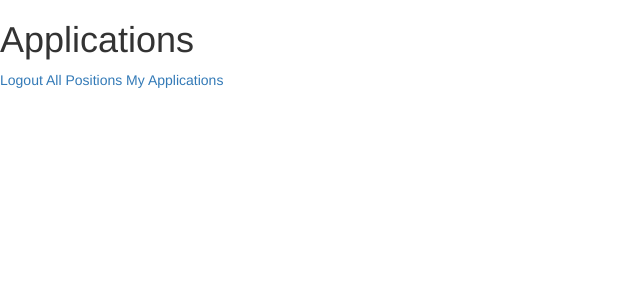
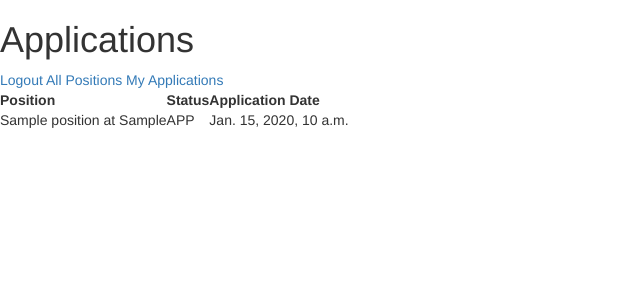
Before and after one commit to merdey/ApPy, a Django app: page /applications in a window 1280 px wide. Shown: the top 300 px of the page, without its empty margins (0-640 px from the left). Run offline with Django 3.2, Linux system fonts and the light colour scheme; a user stored in the database is signed in; tables that the repository leaves empty hold one stand-in row (values such as "Sample post"); parts of the project's set-up code (start-up, migrations or seed data) failed here and were passed over; some libraries are stand-ins or nearby versions.

Commit message:
Fill out applications template

```diff
--- a/templates/applications.html
+++ b/templates/applications.html
@@ -6,4 +6,28 @@
 
 {% block content %}
 
+    {% if applications %}
+        <table>
+            <thead>
+                <tr>
+                    <th>Position</th>
+                    <th>Status</th>
+                    <th>Application Date</th>
+                </tr>
+            </thead>
+            <tbody>
+                {% for app in applications %}
+                <tr>
+                    <td>{{ app.position }}</td>
+                    <td>{{ app.status }}</td>
+                    <td>{{ app.created_at }}</td>
+                </tr>
+                {% endfor %}
+            </tbody>
+        </table>
+    {% else %}
+        <div>No applications created yet</div>
+    {% endif %}
+
+
 {% endblock %}
--- a/templates/positions.html
+++ b/templates/positions.html
@@ -8,7 +8,7 @@
 {% block content %}
     {% for position in positions %}
         <div class="position">
-            <h3>{{ position.job_title }} at {{ position.company }}</h3>
+            <h3>{{ position }}</h3>
             {% for tag in position.tags.all %}
                 <span class="btn btn-sm btn-info">{{ tag.description }}</span>
             {% endfor %}
```
